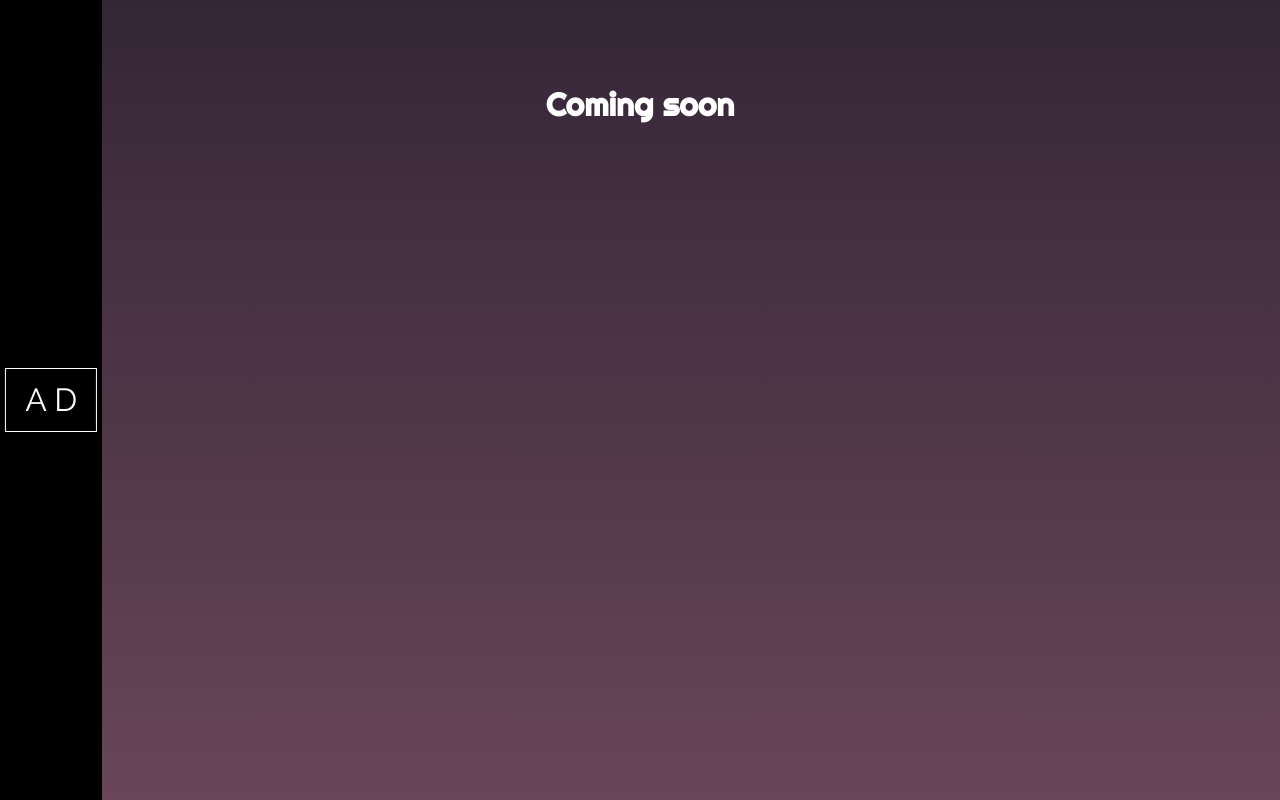
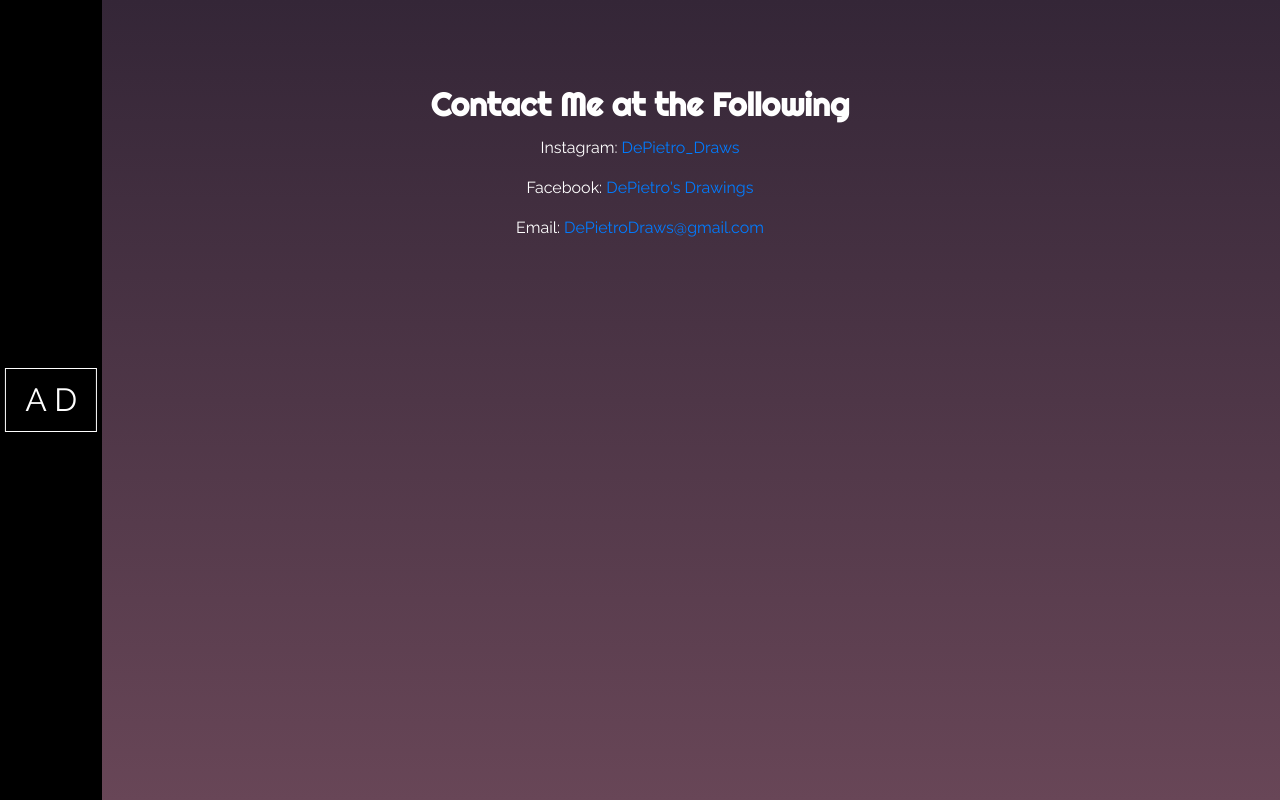
Before and after one commit to anthonyAgnone/adp, a React (Create React App) app: page /contact in a window 1280 px wide. Built offline with nearby package versions, Linux system fonts and the light colour scheme.

Commit message:
removed process and paateron tab. added super basic contact info

```diff
--- a/src/components/About.js
+++ b/src/components/About.js
@@ -3,6 +3,7 @@
 import { graphql } from 'react-apollo'
 
 const About = ({ data: { loading, error, authors } }) => {
+  /* // Fancy Agnone Stuff, need access to graphcms to continue using
   if (error) return <h1>Error fetching authors!</h1>
   if (!loading) {
     useEffect(() => {
@@ -31,11 +32,32 @@
         ))}
         <h1>MY RESUME</h1>
         <p>coming soon...</p>
-        <a href="/">Back to Home</a>
+        <a href='/'>Back to Home</a>
       </div>
     )
   }
   return <h2>Loading author...</h2>
+  */
+
+  // Not Fancy Ted stuff, until I get access to graphcms
+  return (
+    <div className='pageWrapper'>
+      <h1>My Name is Anthony DePietro</h1>
+      <p>
+        After Graduating High School in 2010 at New Castle High, I majored in
+        Cinema/Animation at Ednboro University where I obtained a Bachelors
+        Degree in Fine Arts in 2014.
+      </p>
+      <p>
+        I currently work in Graphic Design, Advertising, and Media, but I am
+        also a Freelance Illustrator on the side.{' '}
+      </p>
+      <p>
+        While I am an unabahsed skull-enthusiast, I am comfortable in a variety
+        of styles and mediums.
+      </p>
+    </div>
+  )
 }
 
 export const authors = gql`
--- a/src/components/Commissions.js
+++ b/src/components/Commissions.js
@@ -3,11 +3,18 @@
 import gql from 'graphql-tag'
 
 const Commissions = data => {
-  if (data.error) return <h1>Error fetching posts!</h1>
+  /* if (data.error) return <h1>Error fetching posts!</h1>
   if (data.sitePage)
     return <section className='pageWrapper'>{data.sitePage.name}</section>
-  return <h2>Loading data...</h2>
+  return <h2>Loading data...</h2> */
+
+  return (
+    <div className='pageWrapper'>
+      <h1>Commission Information Coming Soon</h1>
+    </div>
+  )
 }
+
 export const sitePages = gql`
   query {
     sitePage(where: { name: "commissions" }) {
--- a/src/components/Contact.js
+++ b/src/components/Contact.js
@@ -3,7 +3,19 @@
 const Contact = () => {
   return (
     <div className='pageWrapper'>
-      <h1>Coming soon</h1>
+      <h1>Contact Me at the Following</h1>
+      <p>
+        Instagram:{' '}
+        <a href='https://www.instagram.com/depietro_draws/'>DePietro_Draws</a>
+      </p>
+      <p>
+        Facebook:{' '}
+        <a href='https://www.facebook.com/ArtIsNigh/'>DePietro's Drawings</a>
+      </p>
+      <p>
+        Email:{' '}
+        <a href='mailto: depietrodraws@gmail.com'>DePietroDraws@gmail.com</a>
+      </p>
     </div>
   )
 }
--- a/src/components/newComponents/Navigation.js
+++ b/src/components/newComponents/Navigation.js
@@ -17,25 +17,32 @@
         expanded ? 'expanded' : ''
       } flex f-d-c justify-content-center align-items-center ${page}`}
     >
-      <NavLink className="mb1 mt1" to="/" onClick={handleClick}>
+      <NavLink className='mb1 mt1' to='/' onClick={handleClick}>
         Home
       </NavLink>
-      <NavLink className="mb1 mt1" to="/about" onClick={handleClick}>
+      <NavLink className='mb1 mt1' to='/about' onClick={handleClick}>
         About Me
       </NavLink>
-      <NavLink className="mb3" to="/process" onClick={handleClick}>
+      {/*     <NavLink className="mb3" to="/process" onClick={handleClick}>
         My Process
-      </NavLink>
+    </NavLink> */}
       <Logo handleClick={handleClick} expanded={expanded} />
-      <NavLink className="mt3" to="/commissions" onClick={handleClick}>
+      <NavLink className='mt3' to='/commissions' onClick={handleClick}>
         Commissions
       </NavLink>
-      <a target="_blank" rel="noopener noreferrer" href="http://patreon.com">
+      {/* <a target="_blank" rel="noopener noreferrer" href="http://patreon.com">
         Patreon
-      </a>
-      <NavLink className="mt1 mb1" to="/contact" onClick={handleClick}>
+  </a> */}
+      <NavLink className='mt1 mb1' to='/contact' onClick={handleClick}>
         Contact
       </NavLink>
+      {/*  <div
+        id='downArrows'
+        className='downArrow'
+        style={{ position: 'fixed', bottom: '0' }}
+      >
+        <p>vvv</p>
+    </div> */}
     </nav>
   )
 }
```
Also changed, not shown: src/App.css (+42 -42 lines), src/components/App.js (+12 -8 lines), src/components/Nav.js (+9 -9 lines).
